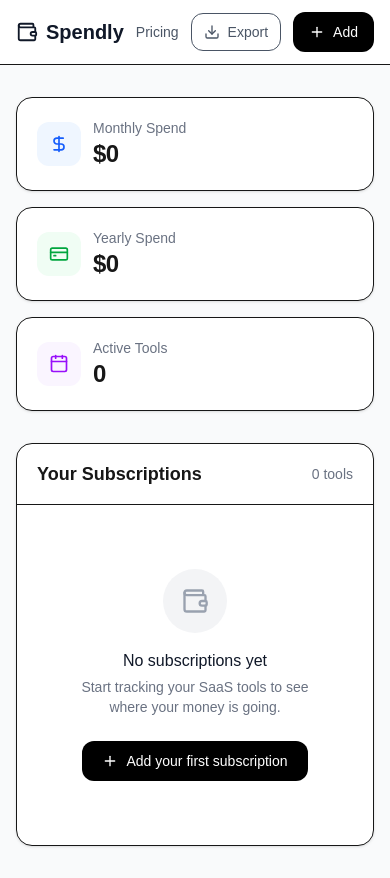
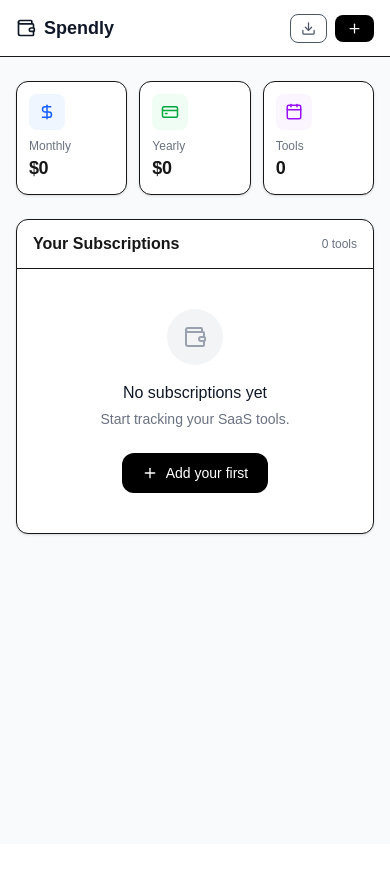
Before and after one commit to sbrstone786-cloud/spendly, a Next.js app: page /dashboard in a window 390 px wide. After the commit the page ends 844 px from the top, so only its background shows below. Built offline with nearby package versions, Linux system fonts and the light colour scheme.

Commit message:
update navbar

```diff
--- a/app/dashboard/page.tsx
+++ b/app/dashboard/page.tsx
@@ -152,71 +152,71 @@
     <div className="min-h-screen bg-gray-50">
       {/* Navbar */}
       <nav className="bg-white border-b sticky top-0 z-50">
-        <div className="max-w-5xl mx-auto px-4 h-16 flex items-center justify-between">
-          <Link href="/" className="flex items-center gap-2 font-bold text-xl text-gray-900">
-            <Wallet size={22} />
+        <div className="max-w-5xl mx-auto px-4 h-14 sm:h-16 flex items-center justify-between">
+          <Link href="/" className="flex items-center gap-2 font-bold text-lg sm:text-xl text-gray-900">
+            <Wallet size={20} />
             Spendly
           </Link>
-          <div className="flex items-center gap-3">
+          <div className="flex items-center gap-2 sm:gap-3">
             <Link
               href="/pricing"
-              className="text-sm font-medium text-gray-600 hover:text-gray-900"
+              className="hidden sm:block text-sm font-medium text-gray-600 hover:text-gray-900"
             >
               Pricing
             </Link>
             <button
               onClick={handleExport}
-              className="flex items-center gap-2 text-sm font-medium text-gray-600 hover:text-gray-900 border px-3 py-2 rounded-xl hover:bg-gray-50 transition"
+              className="flex items-center gap-1.5 text-sm font-medium text-gray-600 hover:text-gray-900 border px-2.5 sm:px-3 py-1.5 sm:py-2 rounded-lg sm:rounded-xl hover:bg-gray-50 transition"
             >
-              <Download size={16} />
-              Export
+              <Download size={15} />
+              <span className="hidden sm:inline">Export</span>
             </button>
             <button
               onClick={openAddForm}
-              className="flex items-center gap-2 bg-black text-white text-sm font-medium px-4 py-2.5 rounded-xl hover:bg-gray-800 transition"
+              className="flex items-center gap-1.5 bg-black text-white text-sm font-medium px-3 sm:px-4 py-1.5 sm:py-2.5 rounded-lg sm:rounded-xl hover:bg-gray-800 transition"
             >
-              <Plus size={16} />
-              Add
+              <Plus size={15} />
+              <span className="hidden sm:inline">Add</span>
             </button>
           </div>
         </div>
       </nav>
 
-      <div className="max-w-5xl mx-auto px-4 py-8">
+      <div className="max-w-5xl mx-auto px-4 py-6 sm:py-8">
         {/* Stats */}
-        <div className="grid grid-cols-1 sm:grid-cols-3 gap-4 mb-8">
-          <div className="bg-white p-5 rounded-2xl border shadow-sm">
-            <div className="flex items-center gap-3">
-              <div className="w-11 h-11 bg-blue-50 text-blue-600 rounded-xl flex items-center justify-center">
-                <DollarSign size={20} />
+        <div className="grid grid-cols-3 gap-3 sm:gap-4 mb-6 sm:mb-8">
+          <div className="bg-white p-3 sm:p-5 rounded-xl sm:rounded-2xl border shadow-sm">
+            <div className="flex flex-col sm:flex-row sm:items-center gap-2 sm:gap-3">
+              <div className="w-9 h-9 sm:w-11 sm:h-11 bg-blue-50 text-blue-600 rounded-lg sm:rounded-xl flex items-center justify-center">
+                <DollarSign size={18} />
               </div>
               <div>
-                <p className="text-sm text-gray-500">Monthly Spend</p>
-                <p className="text-2xl font-bold tracking-tight">${monthlyTotal.toFixed(0)}</p>
+                <p className="text-xs sm:text-sm text-gray-500">Monthly</p>
+                <p className="text-lg sm:text-2xl font-bold tracking-tight">${monthlyTotal.toFixed(0)}</p>
               </div>
             </div>
           </div>
 
-          <div className="bg-white p-5 rounded-2xl border shadow-sm">
-            <div className="flex items-center gap-3">
-              <div className="w-11 h-11 bg-green-50 text-green-600 rounded-xl flex items-center justify-center">
-                <CreditCard size={20} />
+          <div className="bg-white p-3 sm:p-5 rounded-xl sm:rounded-2xl border shadow-sm">
+            <div className="flex flex-col sm:flex-row sm:items-center gap-2 sm:gap-3">
+              <div className="w-9 h-9 sm:w-11 sm:h-11 bg-green-50 text-green-600 rounded-lg sm:rounded-xl flex items-center justify-center">
+                <CreditCard size={18} />
               </div>
               <div>
-                <p className="text-sm text-gray-500">Yearly Spend</p>
-                <p className="text-2xl font-bold tracking-tight">${yearlyTotal.toFixed(0)}</p>
+                <p className="text-xs sm:text-sm text-gray-500">Yearly</p>
+                <p className="text-lg sm:text-2xl font-bold tracking-tight">${yearlyTotal.toFixed(0)}</p>
               </div>
             </div>
           </div>
 
-          <div className="bg-white p-5 rounded-2xl border shadow-sm">
-            <div className="flex items-center gap-3">
-              <div className="w-11 h-11 bg-purple-50 text-purple-600 rounded-xl flex items-center justify-center">
-                <Calendar size={20} />
+          <div className="bg-white p-3 sm:p-5 rounded-xl sm:rounded-2xl border shadow-sm">
+            <div className="flex flex-col sm:flex-row sm:items-center gap-2 sm:gap-3">
+              <div className="w-9 h-9 sm:w-11 sm:h-11 bg-purple-50 text-purple-600 rounded-lg sm:rounded-xl flex items-center justify-center">
+                <Calendar size={18} />
               </div>
               <div>
-                <p className="text-sm text-gray-500">Active Tools</p>
-                <p className="text-2xl font-bold tracking-tight">{subscriptions.length}</p>
+                <p className="text-xs sm:text-sm text-gray-500">Tools</p>
+                <p className="text-lg sm:text-2xl font-bold tracking-tight">{subscriptions.length}</p>
               </div>
             </div>
           </div>
@@ -224,18 +224,18 @@
 
         {/* Upcoming Renewals */}
         {upcoming.length > 0 && (
-          <div className="bg-amber-50 border border-amber-200 rounded-2xl p-5 mb-8">
-            <div className="flex items-center gap-2 mb-4">
-              <AlertCircle className="text-amber-600" size={18} />
-              <h2 className="font-semibold text-amber-900">
-                Upcoming Renewals (Next 30 Days)
+          <div className="bg-amber-50 border border-amber-200 rounded-xl sm:rounded-2xl p-4 sm:p-5 mb-6 sm:mb-8">
+            <div className="flex items-center gap-2 mb-3 sm:mb-4">
+              <AlertCircle className="text-amber-600" size={16} />
+              <h2 className="font-semibold text-sm sm:text-base text-amber-900">
+                Upcoming Renewals
               </h2>
             </div>
             <div className="space-y-2">
               {upcoming.map((sub) => (
                 <div
                   key={sub.id}
-                  className="flex items-center justify-between bg-white rounded-xl px-4 py-3"
+                  className="flex items-center justify-between bg-white rounded-lg sm:rounded-xl px-3 sm:px-4 py-2.5 sm:py-3"
                 >
                   <div>
                     <div className="font-medium text-sm">{sub.name}</div>
@@ -249,27 +249,27 @@
         )}
 
         {/* Subscriptions List */}
-        <div className="bg-white rounded-2xl border shadow-sm overflow-hidden">
-          <div className="px-5 py-4 border-b flex items-center justify-between">
-            <h2 className="font-semibold text-lg">Your Subscriptions</h2>
-            <span className="text-sm text-gray-500">{subscriptions.length} tools</span>
+        <div className="bg-white rounded-xl sm:rounded-2xl border shadow-sm overflow-hidden">
+          <div className="px-4 sm:px-5 py-3 sm:py-4 border-b flex items-center justify-between">
+            <h2 className="font-semibold text-base sm:text-lg">Your Subscriptions</h2>
+            <span className="text-xs sm:text-sm text-gray-500">{subscriptions.length} tools</span>
           </div>
 
           {subscriptions.length === 0 ? (
-            <div className="p-16 text-center">
-              <div className="w-16 h-16 bg-gray-100 rounded-full flex items-center justify-center mx-auto mb-4">
-                <Wallet className="text-gray-400" size={28} />
+            <div className="p-10 sm:p-16 text-center">
+              <div className="w-14 h-14 sm:w-16 sm:h-16 bg-gray-100 rounded-full flex items-center justify-center mx-auto mb-4">
+                <Wallet className="text-gray-400" size={24} />
               </div>
               <h3 className="font-medium text-gray-900 mb-1">No subscriptions yet</h3>
               <p className="text-sm text-gray-500 mb-6">
-                Start tracking your SaaS tools to see where your money is going.
+                Start tracking your SaaS tools.
               </p>
               <button
                 onClick={openAddForm}
                 className="inline-flex items-center gap-2 bg-black text-white text-sm font-medium px-5 py-2.5 rounded-xl hover:bg-gray-800 transition"
               >
                 <Plus size={16} />
-                Add your first subscription
+                Add your first
               </button>
             </div>
           ) : (
@@ -277,35 +277,33 @@
               {subscriptions.map((sub) => (
                 <div
                   key={sub.id}
-                  className="px-5 py-4 flex items-center justify-between hover:bg-gray-50 transition"
+                  className="px-4 sm:px-5 py-3.5 sm:py-4 flex items-center justify-between hover:bg-gray-50 transition"
                 >
-                  <div className="min-w-0">
-                    <div className="font-medium truncate">{sub.name}</div>
-                    <div className="text-sm text-gray-500">
-                      {sub.category} · Renews {sub.nextRenewal}
+                  <div className="min-w-0 flex-1">
+                    <div className="font-medium text-sm sm:text-base truncate">{sub.name}</div>
+                    <div className="text-xs sm:text-sm text-gray-500 truncate">
+                      {sub.category} · {sub.nextRenewal}
                     </div>
                   </div>
 
-                  <div className="flex items-center gap-4 ml-4">
+                  <div className="flex items-center gap-2 sm:gap-4 ml-3">
                     <div className="text-right">
-                      <div className="font-semibold">${sub.cost}</div>
-                      <div className="text-xs text-gray-500">/{sub.billingCycle}</div>
+                      <div className="font-semibold text-sm sm:text-base">${sub.cost}</div>
+                      <div className="text-xs text-gray-500">/{sub.billingCycle === "monthly" ? "mo" : "yr"}</div>
                     </div>
 
-                    <div className="flex items-center gap-1">
+                    <div className="flex items-center">
                       <button
                         onClick={() => openEditForm(sub)}
-                        className="p-2 text-gray-400 hover:text-blue-600 hover:bg-blue-50 rounded-lg transition"
-                        title="Edit"
+                        className="p-1.5 sm:p-2 text-gray-400 hover:text-blue-600 hover:bg-blue-50 rounded-lg transition"
                       >
-                        <Pencil size={16} />
+                        <Pencil size={15} />
                       </button>
                       <button
                         onClick={() => handleDelete(sub.id)}
-                        className="p-2 text-gray-400 hover:text-red-600 hover:bg-red-50 rounded-lg transition"
-                        title="Delete"
+                        className="p-1.5 sm:p-2 text-gray-400 hover:text-red-600 hover:bg-red-50 rounded-lg transition"
                       >
-                        <Trash2 size={16} />
+                        <Trash2 size={15} />
                       </button>
                     </div>
                   </div>
@@ -318,8 +316,8 @@
 
       {/* Modal */}
       {showForm && (
-        <div className="fixed inset-0 bg-black/50 flex items-center justify-center z-50 p-4">
-          <div className="bg-white rounded-2xl w-full max-w-md p-6 shadow-xl">
+        <div className="fixed inset-0 bg-black/50 flex items-end sm:items-center justify-center z-50 p-0 sm:p-4">
+          <div className="bg-white rounded-t-2xl sm:rounded-2xl w-full max-w-md p-5 sm:p-6 shadow-xl">
             <h3 className="text-lg font-semibold mb-5">
               {editingId ? "Edit Subscription" : "Add Subscription"}
             </h3>
@@ -331,7 +329,7 @@
                   type="text"
                   value={formData.name}
                   onChange={(e) => setFormData({ ...formData, name: e.target.value })}
-                  placeholder="e.g. Notion, ChatGPT, Vercel"
+                  placeholder="e.g. Notion, ChatGPT"
                   className="mt-1.5 w-full border border-gray-200 rounded-xl px-3.5 py-2.5 text-sm focus:outline-none focus:ring-2 focus:ring-black"
                 />
               </div>
@@ -375,7 +373,7 @@
                   type="text"
                   value={formData.category}
                   onChange={(e) => setFormData({ ...formData, category: e.target.value })}
-                  placeholder="e.g. Productivity, AI, Design"
+                  placeholder="e.g. Productivity, AI"
                   className="mt-1.5 w-full border border-gray-200 rounded-xl px-3.5 py-2.5 text-sm focus:outline-none focus:ring-2 focus:ring-black"
                 />
               </div>
@@ -395,7 +393,7 @@
                 onClick={handleSave}
                 className="flex-1 bg-black text-white rounded-xl py-2.5 text-sm font-medium hover:bg-gray-800 transition"
               >
-                {editingId ? "Update" : "Add Subscription"}
+                {editingId ? "Update" : "Add"}
               </button>
             </div>
           </div>
```
